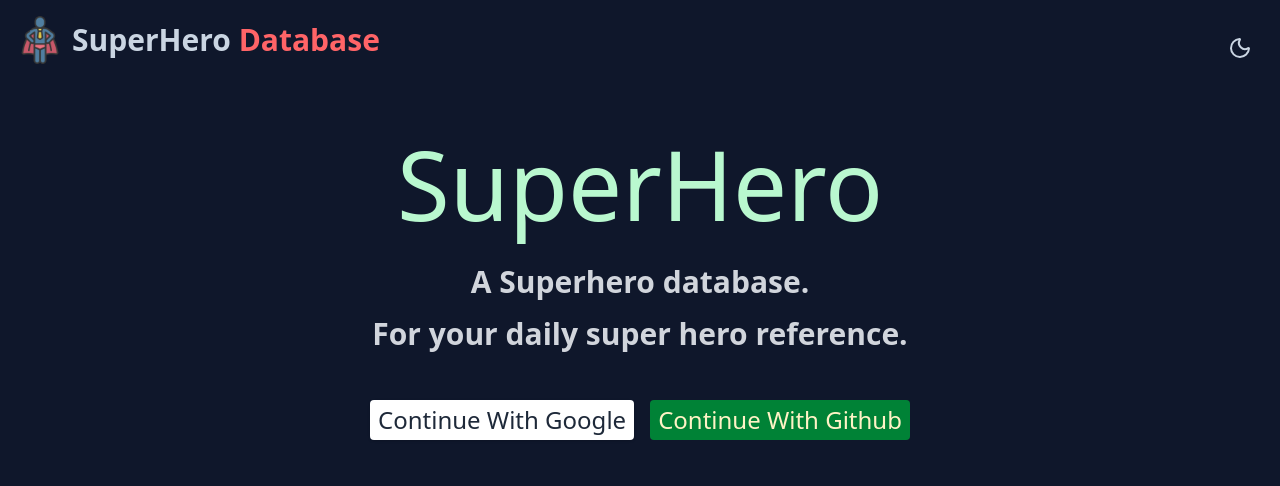
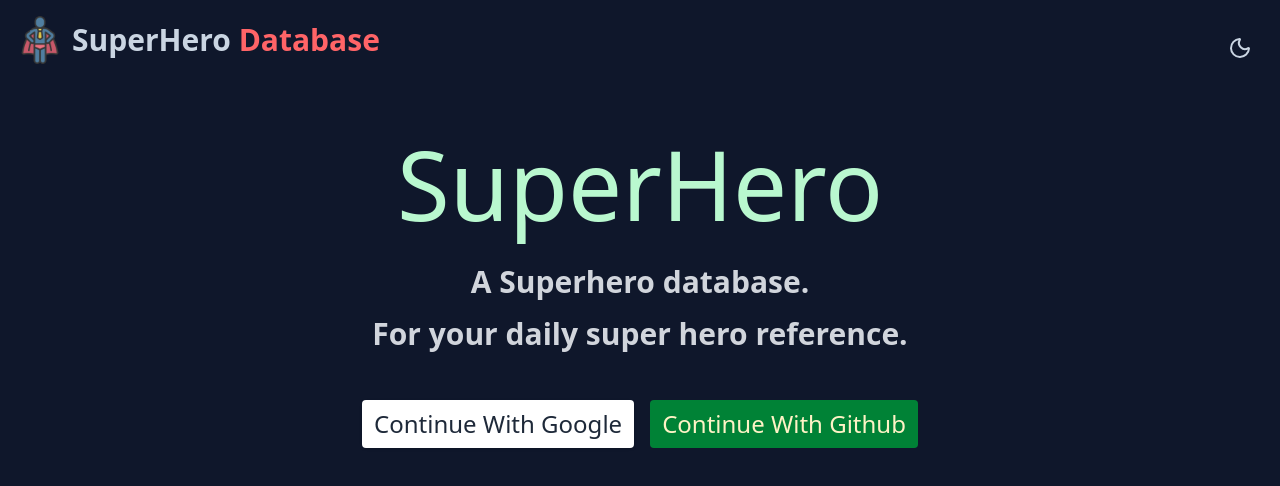
Before and after one commit to Tanjim605/Superhero-Next, a Next.js app: page / in a window 1280 px wide. Shown: the top 486 px of the page. Built offline with nearby package versions, Linux system fonts and the light colour scheme.

Commit message:
Middleware implemented to handle non logged in users

```diff
--- a/src/components/SignInBtnGithub.tsx
+++ b/src/components/SignInBtnGithub.tsx
@@ -6,7 +6,7 @@
   return (
     <button
       onClick={() => githubLogin()}
-      className="text-amber-100  text-2xl bg-green-700 rounded py-1 px-2"
+      className="text-amber-100  text-2xl bg-green-700 hover:bg-green-800 rounded py-2 px-3"
     >
       Continue With Github
     </button>
--- a/src/components/SignInBtnGoogle.tsx
+++ b/src/components/SignInBtnGoogle.tsx
@@ -6,7 +6,7 @@
   return (
     <button
       onClick={() => googleLogin()}
-      className="text-gray-800 text-2xl bg-white shadow rounded py-1 px-2"
+      className="text-gray-800 text-2xl bg-white hover:bg-gray-400 shadow rounded py-2 px-3"
     >
       Continue With Google
     </button>
--- /dev/null
+++ b/src/middleware.ts
@@ -0,0 +1,25 @@
+import { auth } from "@/auth";
+import { NextRequest, NextResponse } from "next/server";
+
+// I tried using "/details/*" but it's not working.
+// As we are matching with startsWith function.
+const protectedRoutes = ["/home", "/details/"];
+
+export async function middleware(request: NextRequest) {
+  const session = await auth();
+
+  // request.nextUrl returns an object containing browser data.
+  // pathname starts after the root.
+  // localhost:3000 -> pathname: '/'
+  const { pathname } = request.nextUrl;
+
+  const isProtectedRoute = protectedRoutes.find((route) => pathname.startsWith(route));
+
+  // session is null if not logged in.
+  if (isProtectedRoute && !session) {
+    // if not logged in redirect to homepage
+    return NextResponse.redirect(new URL("/", request.url));
+    // return NextResponse.redirect(new URL("api/auth/signin", request.url));
+  }
+  return NextResponse.next();
+}
```
